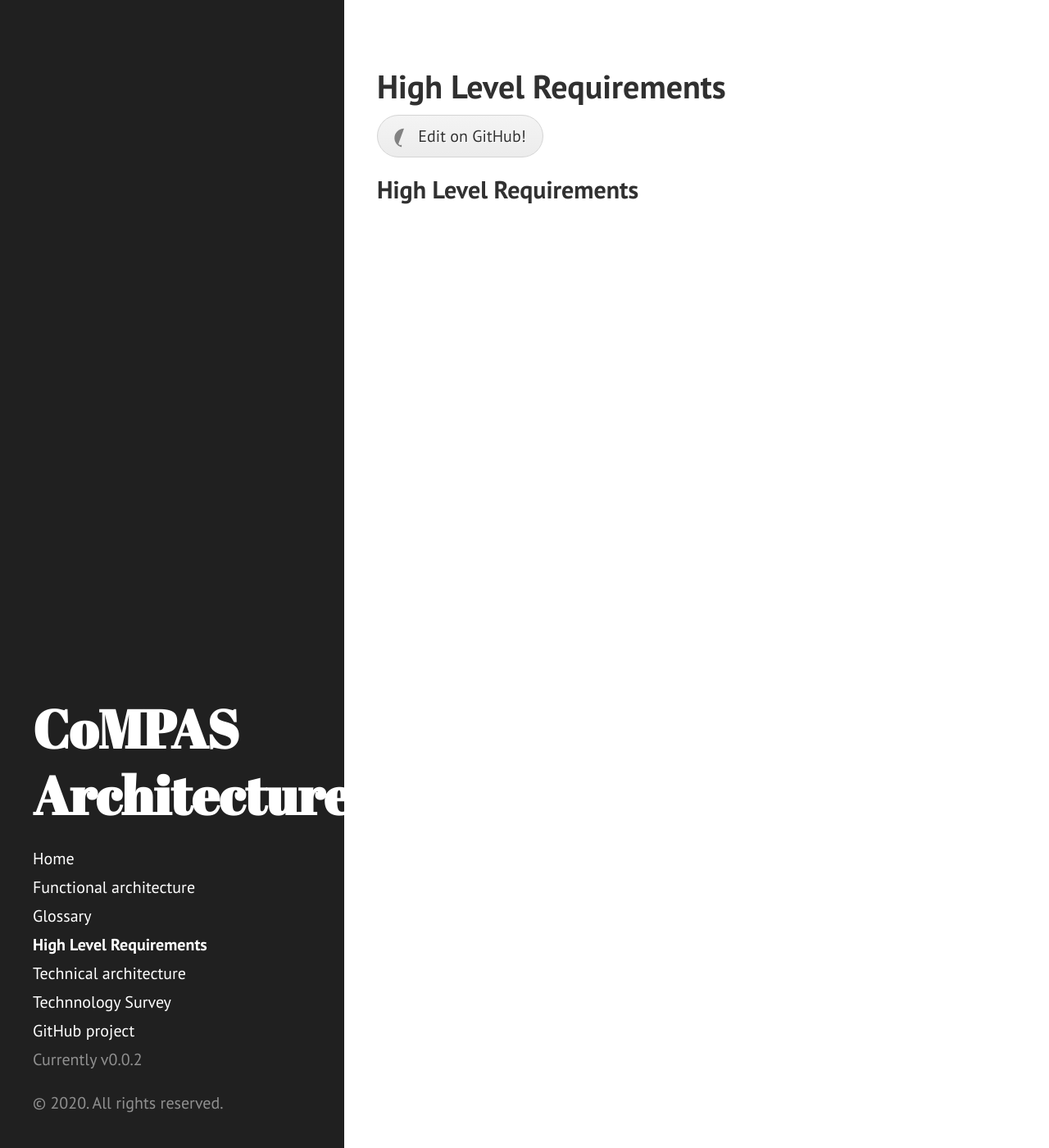
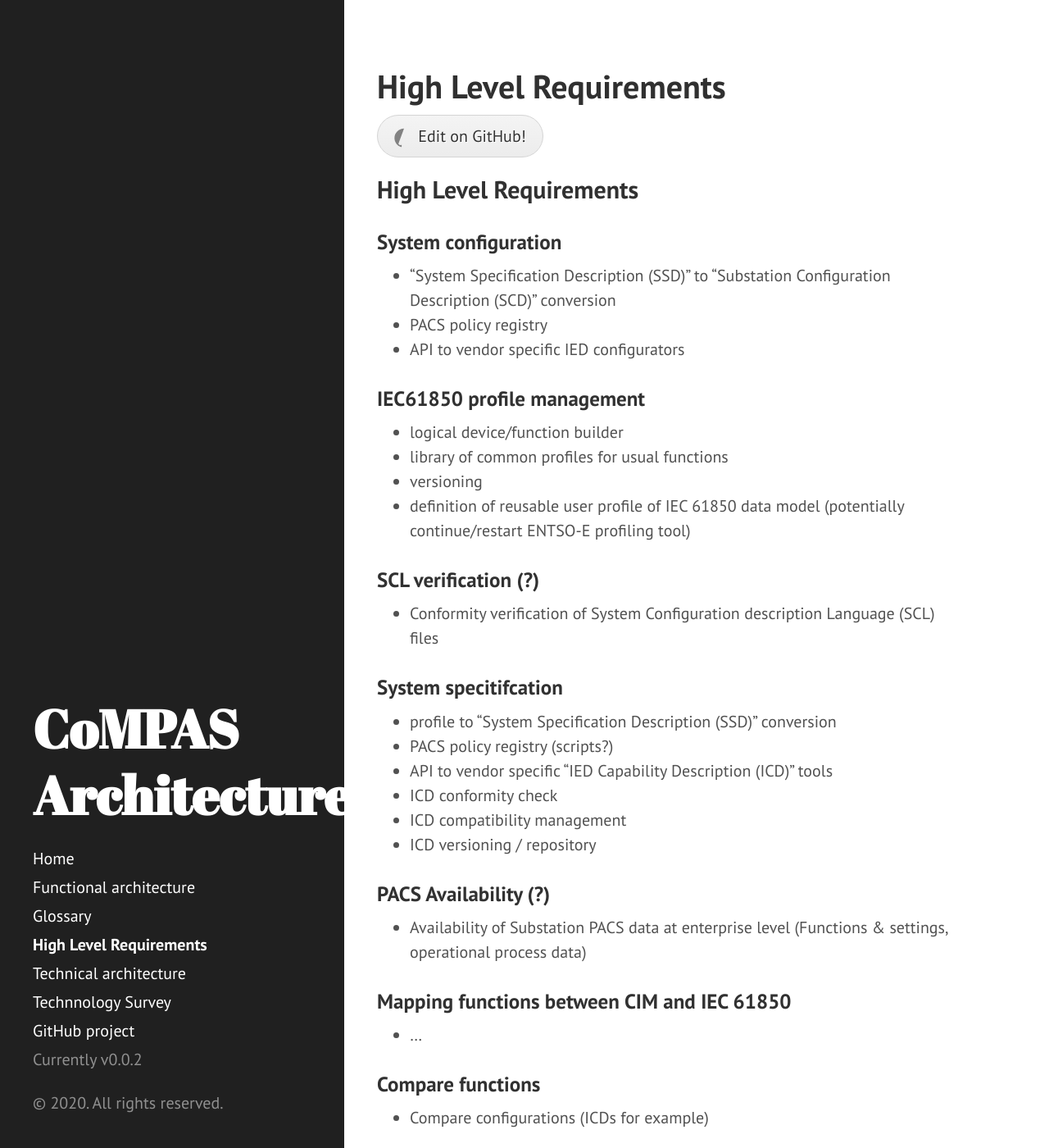
Before and after one commit to com-pas/compas-architecture, a Jekyll site: the page built from HIGH_LEVEL_REQUIREMENTS.md, in a window 1280 px wide and 1400 px high. Shown: the whole window at 82% size. Built offline with Jekyll 4.4.1, drawn with Linux system fonts in a browser that asks for light colours; our own code applies the rules of GitHub Pages for plain Markdown files; some of the changed text lies outside the part shown.

Commit message:
Added requirements
Signed-off-by: Rob Tjalma <rob@tjalma.com>

```diff
--- a/HIGH_LEVEL_REQUIREMENTS.md
+++ b/HIGH_LEVEL_REQUIREMENTS.md
@@ -1 +1,45 @@
 ## High Level Requirements
+
+### System configuration
+ - “System Specification Description (SSD)” to “Substation Configuration Description (SCD)” conversion
+ - PACS policy registry
+ - API to vendor specific IED configurators
+
+### IEC61850 profile management
+ - logical device/function builder
+ - library of common profiles for usual functions
+ - versioning
+ - definition of reusable user profile of IEC 61850 data model (potentially continue/restart ENTSO-E profiling tool)
+
+### SCL verification (?)
+ - Conformity verification of System Configuration description Language (SCL) files
+
+### System specitifcation
+ - profile to “System Specification Description (SSD)” conversion
+ - PACS policy registry (scripts?)
+ - API to vendor specific “IED Capability Description (ICD)” tools
+ - ICD conformity check
+ - ICD compatibility management
+ - ICD versioning / repository
+
+### PACS Availability (?)
+ - Availability of Substation PACS data at enterprise level (Functions & settings, operational process data)
+
+### Mapping functions between CIM and IEC 61850
+ - ...
+
+### Compare functions
+ - Compare configurations (ICDs for example)
+
+### Non-functional Requirements
+ - User Manual
+ - System Documentation
+ - How do we handle event failures?
+ - Response times (output)
+ - Processing times (input)
+ - Timeouts for processing
+ - Access levels
+ - Access permissions for certain application parts
+ - Scalability of the application
+ - How to handle log files (rotating?)
+ - ...
```
